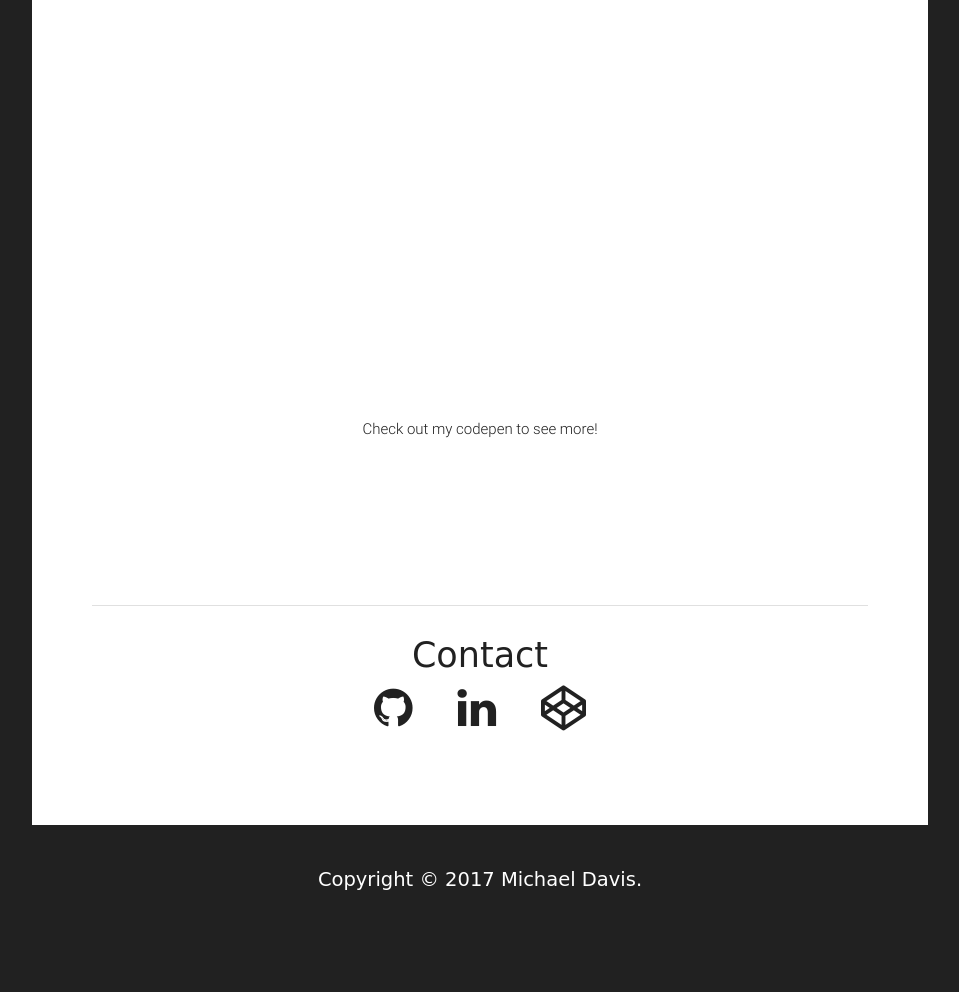
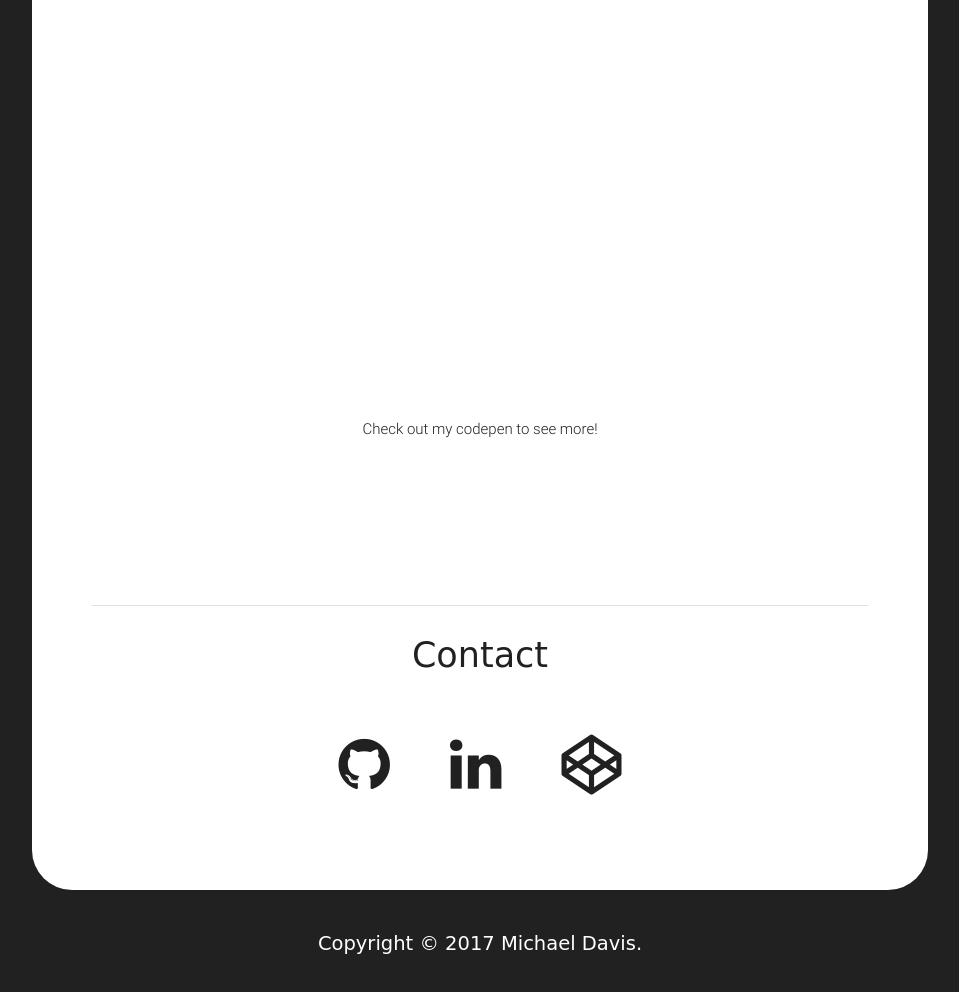
Before and after one commit to mhdavis/mhdavis.github.io, a plain HTML site: page index.html in a window 1280 px wide. Shown: the part 1450-2442 px from the top of the page, without its empty margins (160-1119 px from the left). Before the commit the page ends 2393 px from the top, so only its background shows below. Drawn offline with nearby package versions, Linux system fonts and the light colour scheme; a web font is replaced by a local one.

Commit message:
refactored contact section + css

```diff
--- a/css/style.css
+++ b/css/style.css
@@ -198,9 +198,14 @@ nav ul a {
 
 /*CONTACT
 -------------------------------------------------------------------*/
+#contact-section {
+	border-radius: 0px 0px 40px 40px;
+}
+
 .social-btns-bar {
 	display: flex;
 	justify-content: center;
+	margin-top: 4em;
 }
 
 /*FOOTER
@@ -225,6 +230,7 @@ footer #copyright {
 	color: #212121;
 	padding: 0 0.5em;
 	transition: 0.3s;
+	font-size: 4em;
 }
 
 .social-btn:hover {
--- a/index.html
+++ b/index.html
@@ -87,9 +87,7 @@
     </div>
   </div>
 
-  <!-- PORTFOLIO
-  Carosel
-  -->
+  <!-- PORTFOLIO -->
   <div id="portfolio-section" class="container">
     <div class="section">
       <div class="divider"></div>
@@ -125,8 +123,6 @@
   </div>
 
 <!-- CONTACT -->
-  <!--shoot me an email at this shit-->
-
   <div id="contact-section" class="container">
     <div class="section">
       <div class="divider"></div>
@@ -134,9 +130,9 @@
         <div class="row">
           <h5 class="center custom-section-title">Contact</h5>
           <div class="social-btns-bar">
-              <a href="https://github.com/mhdavis" target="_blank" rel="noopener noreferrer"><i id="social-gh" class="fa fa-github fa-3x social-btn"></i></a>
-              <a href="https://www.linkedin.com/in/m-h-davis/" target="_blank" rel="noopener noreferrer"><i id="social-ln" class="fa fa-linkedin fa-3x social-btn"></i></a>
-              <a href="http://codepen.io/mhdavis/" target="_blank" rel="noopener noreferrer"><i id="social-cp" class="fa fa-codepen fa-3x social-btn"></i></a>
+              <a href="https://github.com/mhdavis" target="_blank" rel="noopener noreferrer"><i id="social-gh" class="fa fa-github social-btn"></i></a>
+              <a href="https://www.linkedin.com/in/m-h-davis/" target="_blank" rel="noopener noreferrer"><i id="social-ln" class="fa fa-linkedin social-btn"></i></a>
+              <a href="http://codepen.io/mhdavis/" target="_blank" rel="noopener noreferrer"><i id="social-cp" class="fa fa-codepen social-btn"></i></a>
           </div>
         </div>
       </div>
```
